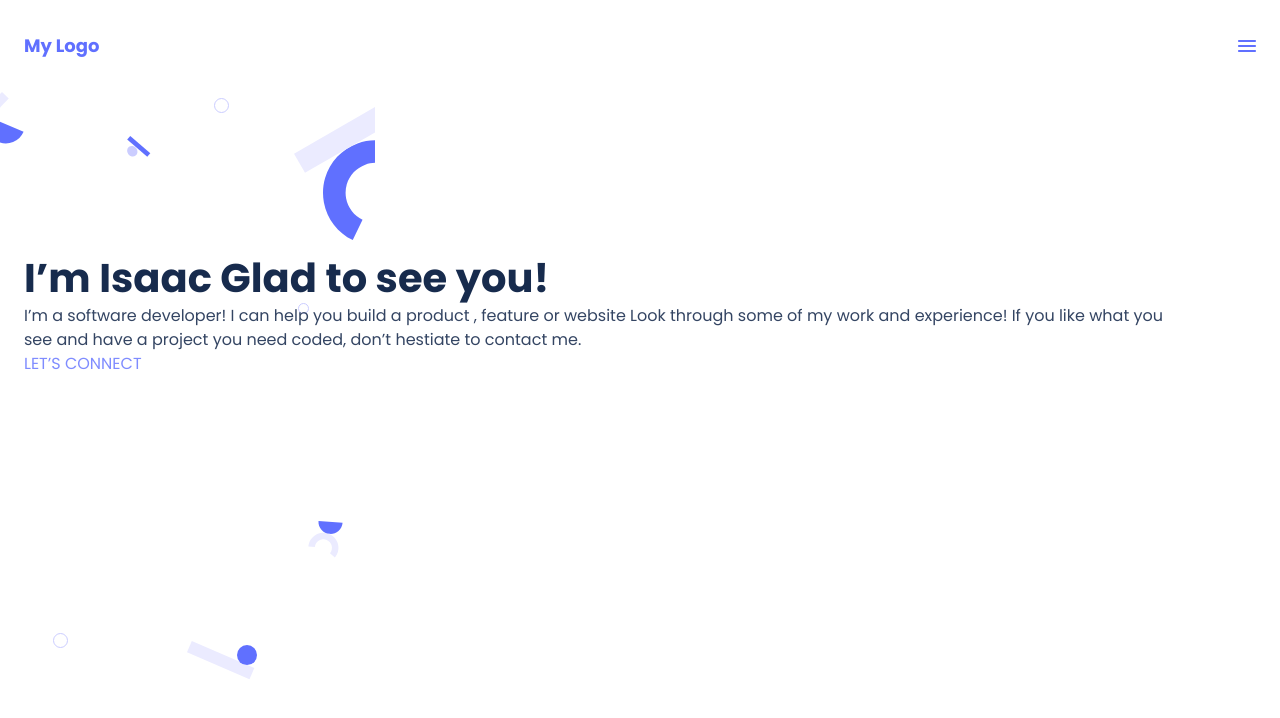
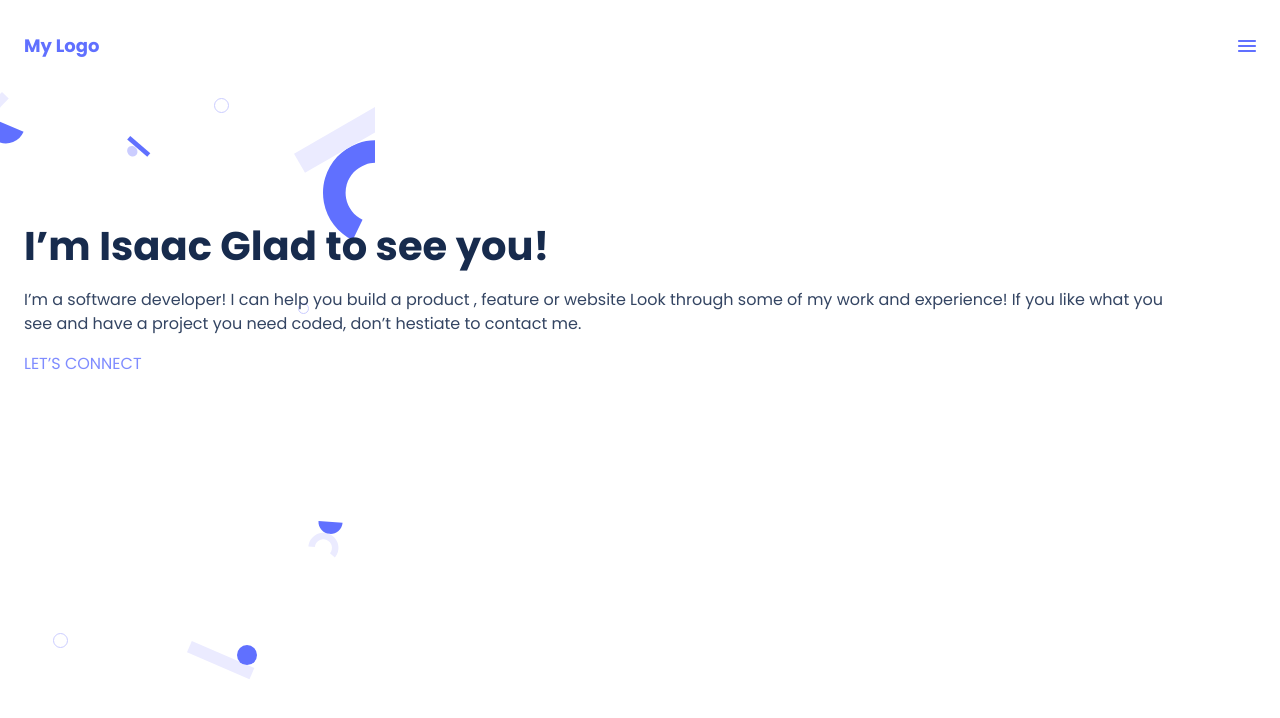
Before and after one commit to isaacpitwa/my-portfolio, a plain HTML site: page index.html in a window 1280 px wide. Drawn offline with Linux system fonts and the light colour scheme.

Commit message:
Add headline styles

```diff
--- a/styles.css
+++ b/styles.css
@@ -18,9 +18,9 @@ header .nav-brand{
 section.headerline{
     background-image: url('./images/icons/header-shapes.svg');
     background-repeat: no-repeat;
-    height: 90vh;
+    height: 68vh;
     width: 89%;
-    padding: 20vh 24px 16px;
+    padding: 16vh 24px 16px;
     overflow-x: hidden;
 }
 .headerline h2.title {
@@ -32,6 +32,7 @@ section.headerline{
     color:#344563;
     font-size: 16px;
     line-height: 24px;
+    padding: 16px 0;
 }
 .headerline h2.label{
     font-size: 16px;
```
